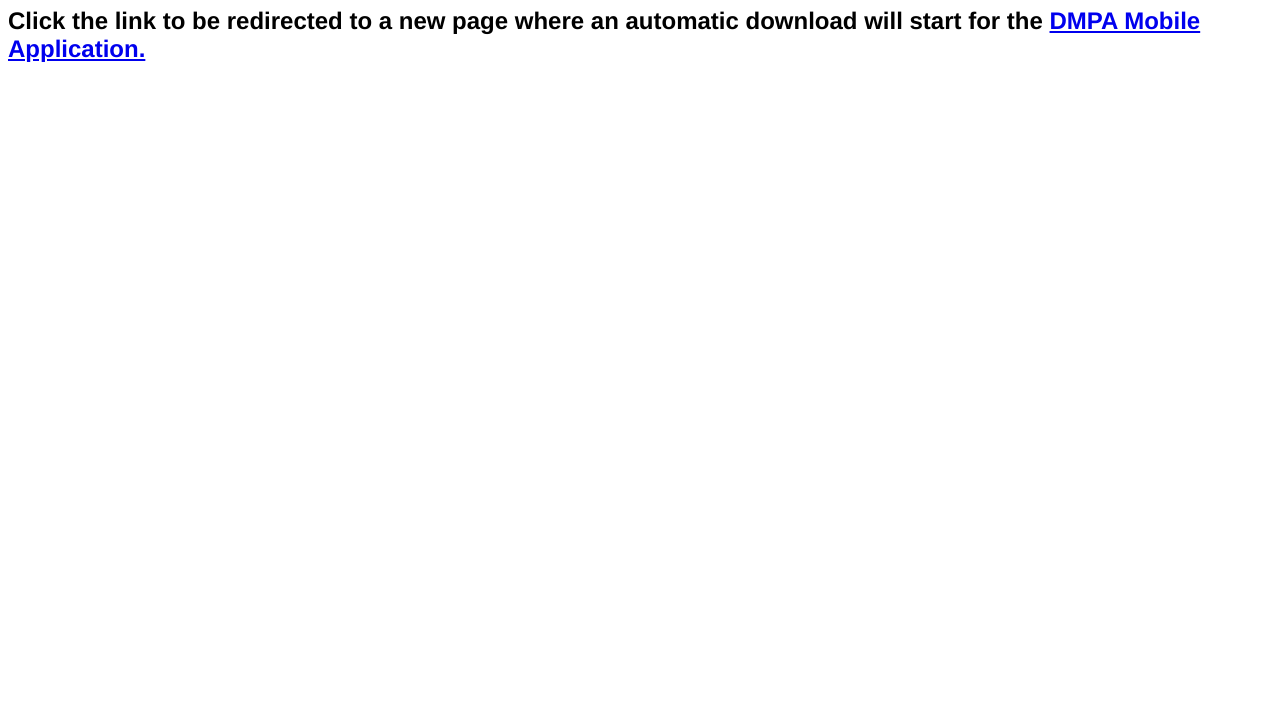
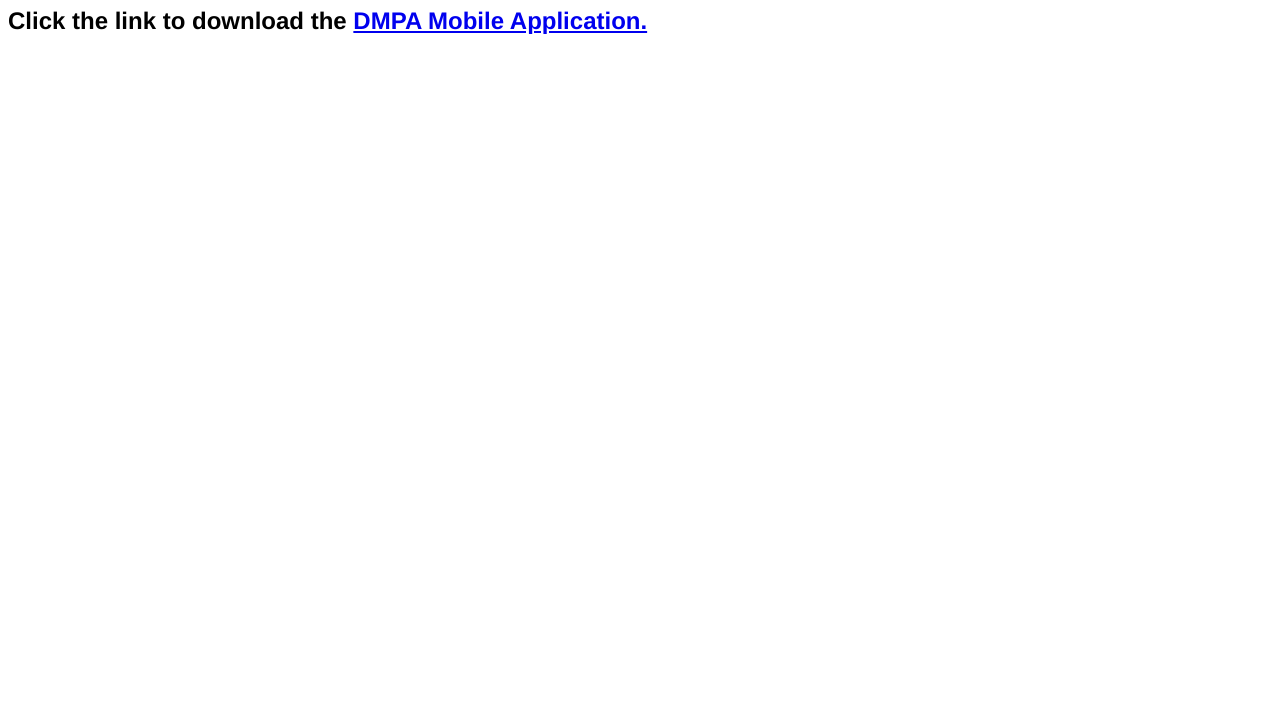
Before and after one commit to drewkasinger/DPMA, a plain HTML site: page index.html in a window 1280 px wide. Shown: the part 73-800 px from the top of the page. Drawn offline with Linux system fonts and the light colour scheme.

Commit message:
Simplify download link text in index.html

```diff
--- a/index.html
+++ b/index.html
@@ -10,8 +10,7 @@
 <body>
   <h1>Degree Plan Mobile Application </h1>
   <section>
-  <h2>Click the link to be redirected to a new page where an automatic download will start for the
-      <a href="DPMA_Zip.zip" download="DPMA"</a> DMPA Mobile Application.</h2>
+  <h2>Click the link to download the <a href="DPMA_Zip.zip" download="DPMA"</a> DMPA Mobile Application.</h2>
   </section
 </body>
 </html>
```
